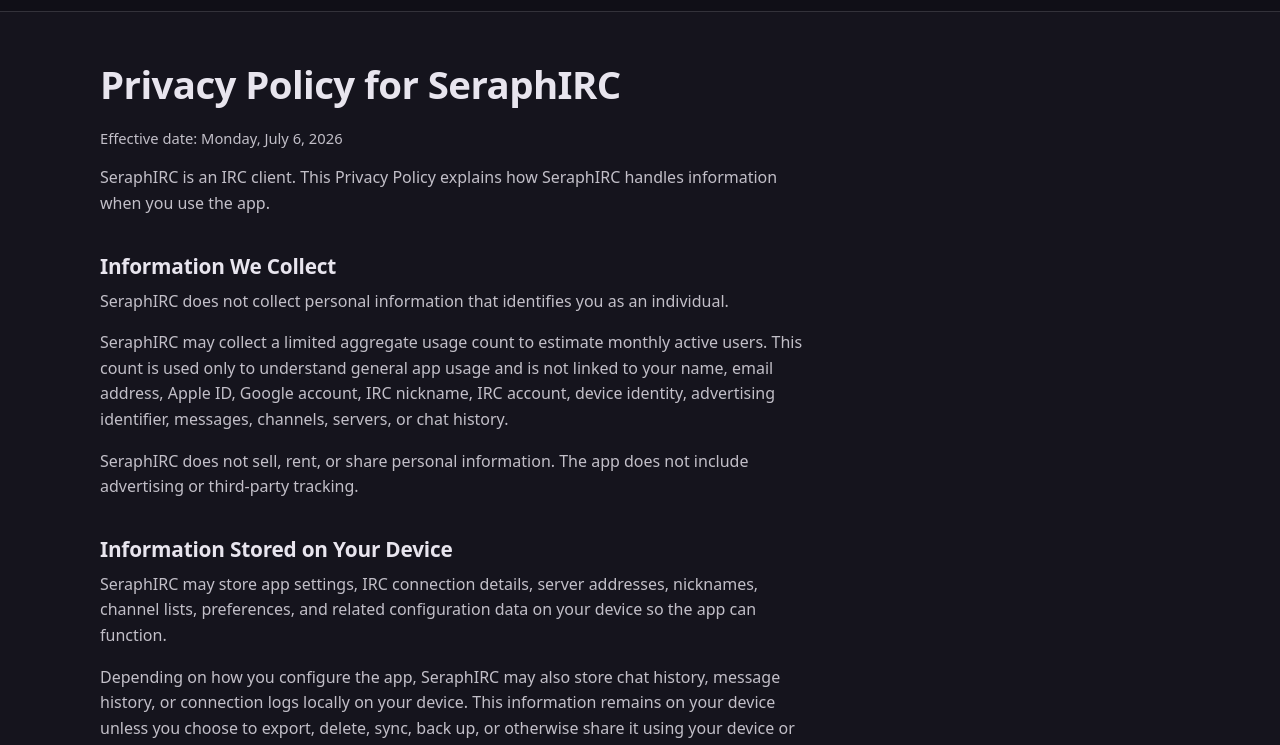
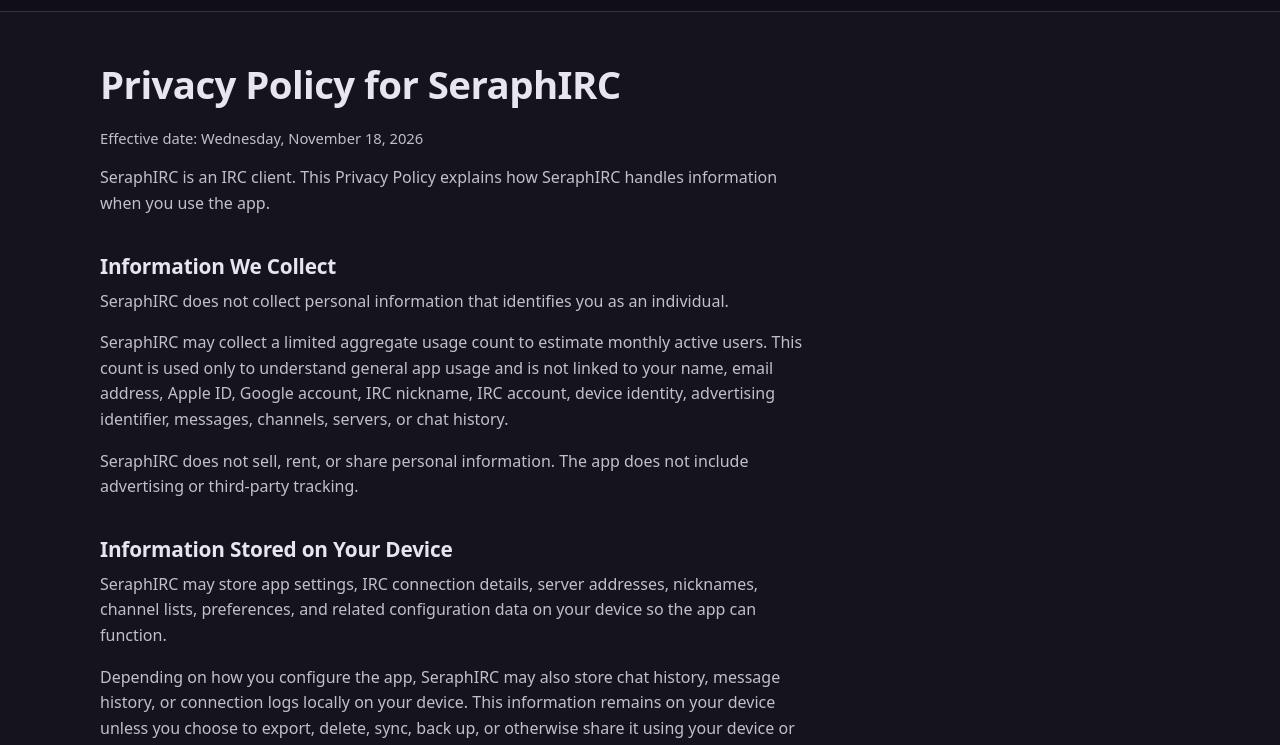
Before and after one commit to seraphirc/seraphirc-website, a plain HTML site: page privacy/index.html in a window 1280 px wide. Shown: the part 49-794 px from the top of the page. Drawn offline with Linux system fonts and the light colour scheme.

Commit message:
Privacy timestamp update

```diff
--- a/privacy/index.html
+++ b/privacy/index.html
@@ -75,7 +75,7 @@
     <main class="wrap page">
       <article class="prose">
         <h1>Privacy Policy for SeraphIRC</h1>
-        <p class="page-meta">Effective date: Monday, July 6, 2026</p>
+        <p class="page-meta">Effective date: Wednesday, November 18, 2026</p>
         <p>
             SeraphIRC is an IRC client. This Privacy Policy explains how SeraphIRC handles
             information when you use the app.
```
